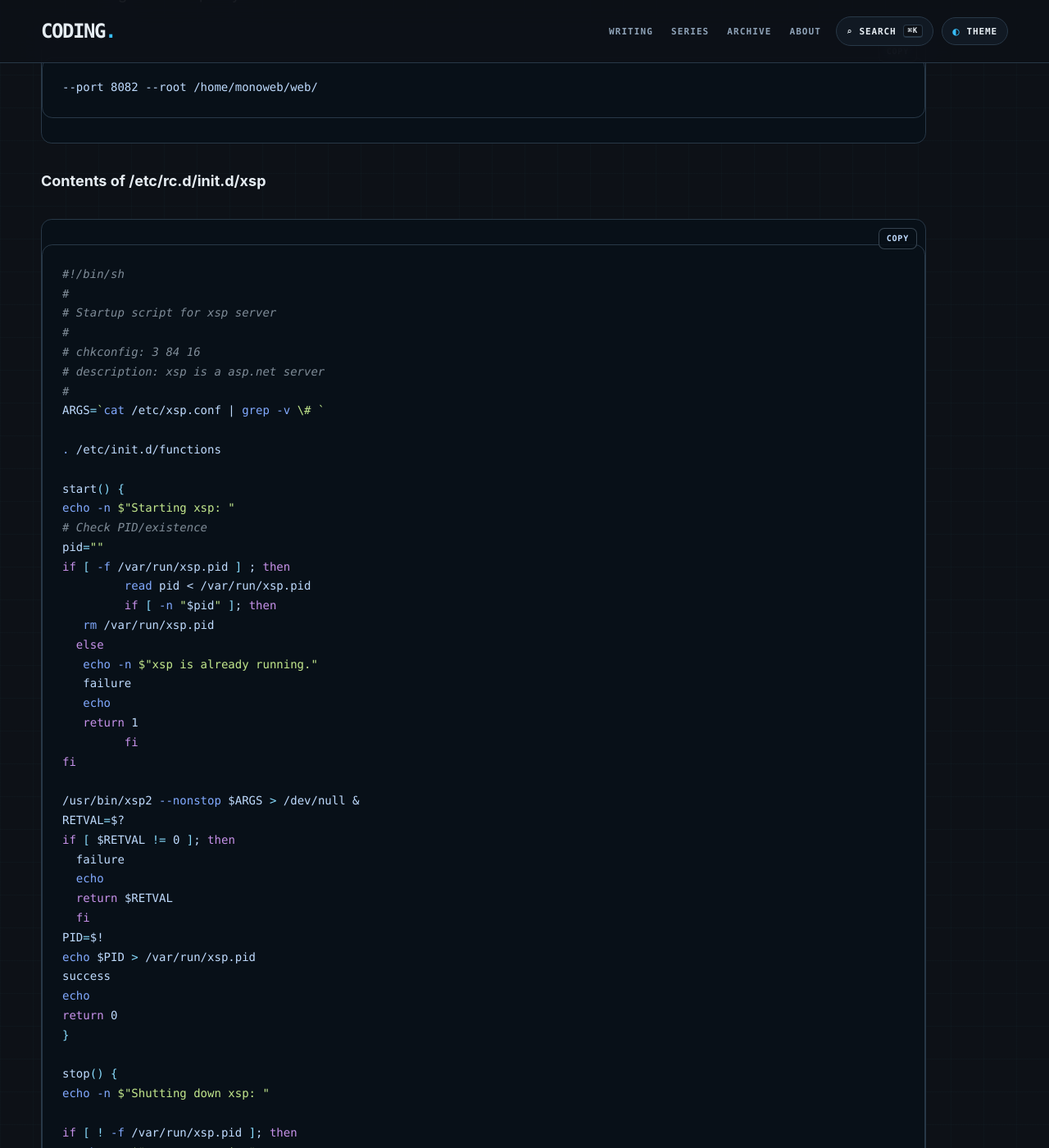
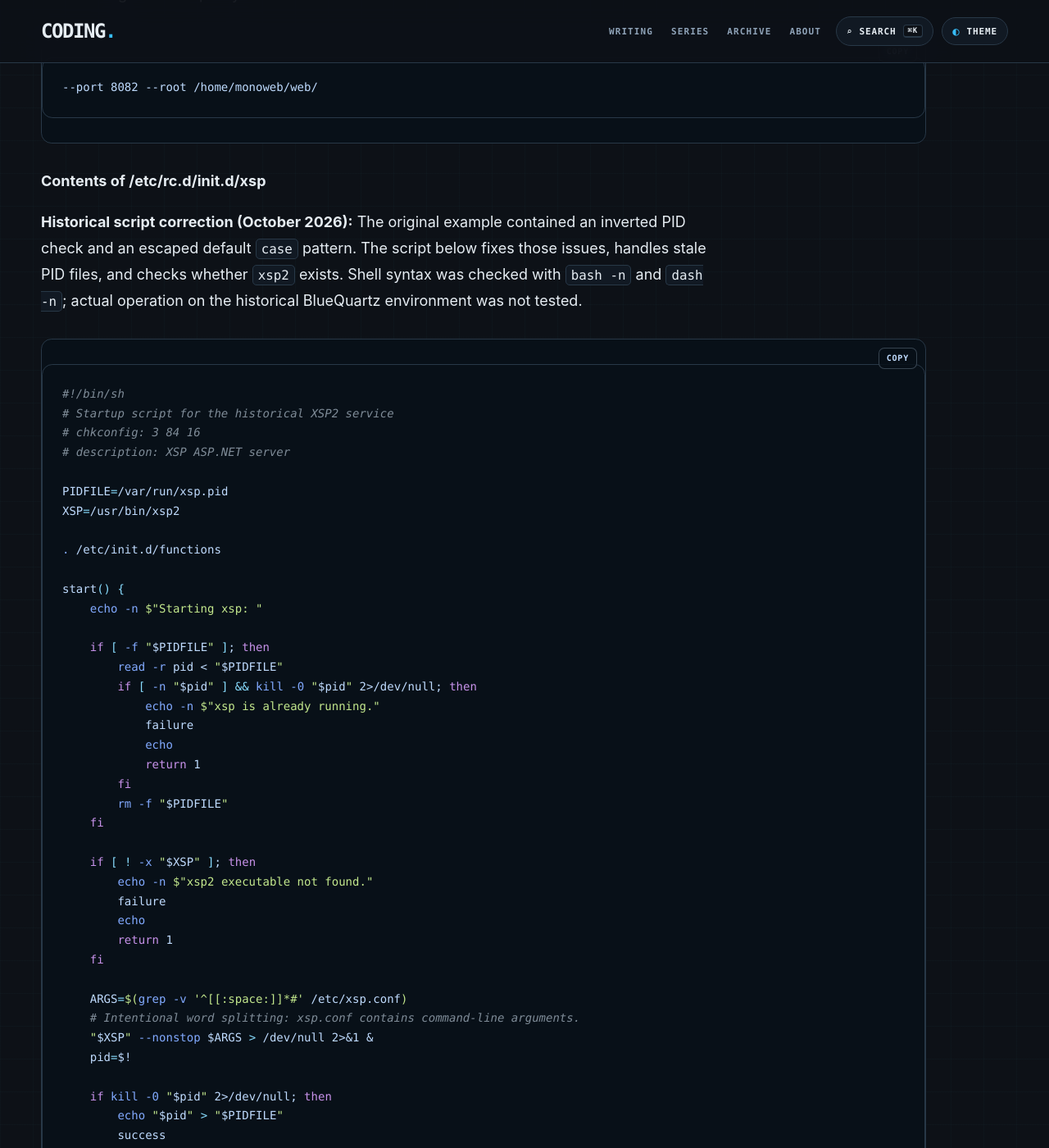
Before and after one commit to infoconex/coding-blog, a Jekyll site: the page built from post/2008/08/23/BlueQuartz-installing-Mono/index.md, in a window 1280 px wide and 1400 px high, scrolled down 2469 px. Shown: the whole window at 82% size. Built offline with Jekyll 4.4.1, drawn with Linux system fonts in a browser that asks for light colours; some of the changed text lies outside the part shown.

Commit message:
Correct XSP init script PID handling and shell case pattern

````diff
--- a/post/2008/08/23/BlueQuartz-installing-Mono/index.md
+++ b/post/2008/08/23/BlueQuartz-installing-Mono/index.md
@@ -67,91 +67,98 @@
 
 **Contents of /etc/rc.d/init.d/xsp**
 
+**Historical script correction (October 2026):** The original example contained an inverted PID check and an escaped default `case` pattern. The script below fixes those issues, handles stale PID files, and checks whether `xsp2` exists. Shell syntax was checked with `bash -n` and `dash -n`; actual operation on the historical BlueQuartz environment was not tested.
+
 ```bash
 #!/bin/sh
-#
-# Startup script for xsp server
-#
+# Startup script for the historical XSP2 service
 # chkconfig: 3 84 16
-# description: xsp is a asp.net server
-#
-ARGS=`cat /etc/xsp.conf | grep -v \# `
+# description: XSP ASP.NET server
+
+PIDFILE=/var/run/xsp.pid
+XSP=/usr/bin/xsp2
 
 . /etc/init.d/functions
 
 start() {
-echo -n $"Starting xsp: "
-# Check PID/existence
-pid=""
-if [ -f /var/run/xsp.pid ] ; then
-         read pid < /var/run/xsp.pid
-         if [ -n "$pid" ]; then
-   rm /var/run/xsp.pid
-  else
-   echo -n $"xsp is already running."
-   failure
-   echo
-   return 1
-         fi
-fi
+    echo -n $"Starting xsp: "
 
-/usr/bin/xsp2 --nonstop $ARGS > /dev/null &
-RETVAL=$?
-if [ $RETVAL != 0 ]; then
-  failure
-  echo
-  return $RETVAL
-  fi
-PID=$!
-echo $PID > /var/run/xsp.pid
-success
-echo
-return 0
+    if [ -f "$PIDFILE" ]; then
+        read -r pid < "$PIDFILE"
+        if [ -n "$pid" ] && kill -0 "$pid" 2>/dev/null; then
+            echo -n $"xsp is already running."
+            failure
+            echo
+            return 1
+        fi
+        rm -f "$PIDFILE"
+    fi
+
+    if [ ! -x "$XSP" ]; then
+        echo -n $"xsp2 executable not found."
+        failure
+        echo
+        return 1
+    fi
+
+    ARGS=$(grep -v '^[[:space:]]*#' /etc/xsp.conf)
+    # Intentional word splitting: xsp.conf contains command-line arguments.
+    "$XSP" --nonstop $ARGS > /dev/null 2>&1 &
+    pid=$!
+
+    if kill -0 "$pid" 2>/dev/null; then
+        echo "$pid" > "$PIDFILE"
+        success
+        echo
+        return 0
+    fi
+
+    failure
+    echo
+    return 1
 }
 
 stop() {
-echo -n $"Shutting down xsp: "
+    echo -n $"Shutting down xsp: "
 
-if [ ! -f /var/run/xsp.pid ]; then
-  echo -n $"xsp not running"
-  failure
-  echo
-  return 1
-fi
+    if [ ! -f "$PIDFILE" ]; then
+        echo -n $"xsp is not running."
+        failure
+        echo
+        return 1
+    fi
 
-kill -15 `cat /var/run/xsp.pid`
-RETVAL=$?
+    read -r pid < "$PIDFILE"
+    if [ -z "$pid" ] || ! kill -0 "$pid" 2>/dev/null; then
+        rm -f "$PIDFILE"
+        echo -n $"xsp is not running."
+        failure
+        echo
+        return 1
+    fi
 
-if [ $RETVAL = 0 ]; then
-  rm /var/run/xsp.pid
-  success
-  echo
-  return 0
-else
-  failure
-  echo
-  return $RETVAL
-fi
+    if kill -15 "$pid"; then
+        rm -f "$PIDFILE"
+        success
+        echo
+        return 0
+    fi
+
+    failure
+    echo
+    return 1
 }
 
 restart() {
-stop
-start
+    stop || return $?
+    start
 }
 
 case "$1" in
-  start)
-   start
-;;
-  stop)
-   stop
-;;
-  restart)
-   restart
-;;
-  \*)
-echo $"Usage: $0 {start|stop|restart}"
-exit 1
+    start) start ;;
+    stop) stop ;;
+    restart) restart ;;
+    *) echo "Usage: $0 {start|stop|restart}"; exit 1 ;;
 esac
 
 exit $?
````
